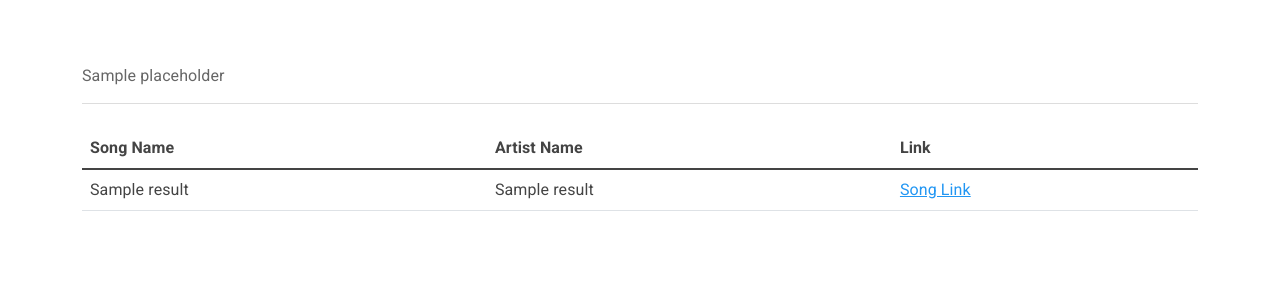
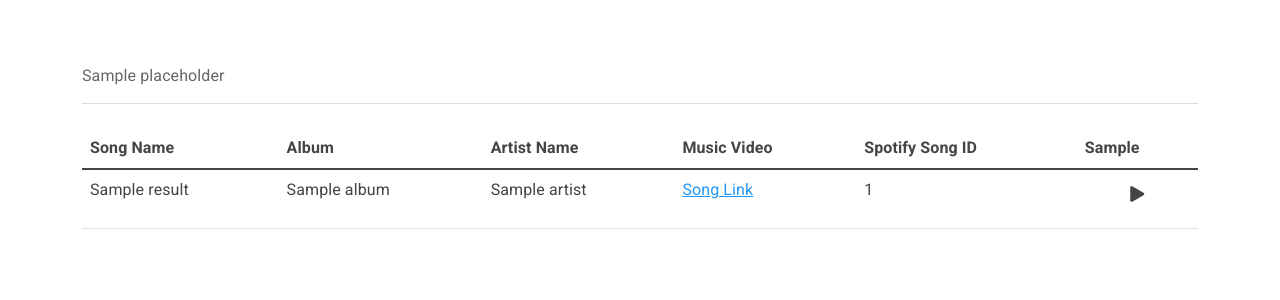
Before and after one commit to it-490-kakashi/Jam-Sesh, a Flask app: template server/templates/search.html in a window 1280 px wide. Shown: the top 300 px of the page. Run offline with Flask 2, Linux system fonts and the light colour scheme; the template is opened without the code that fills it: most values are stand-ins (such as "Sample title", 1, 10 or a date in 2020); some libraries are stand-ins or nearby versions.

Commit message:
changed display of api call results

```diff
--- a/server/templates/search.html
+++ b/server/templates/search.html
@@ -12,22 +12,31 @@
             </div>
         </form>
     {% if results is defined  %}
-        {% set results = results.response.hits %}
         <table class="table">
             <thead>
                 <tr>
                     <th scope="col">Song Name</th>
+                    <th scope="col">Album</th>
                     <th scope="col">Artist Name</th>
-                    <th scope="col">Link</th>
+                    <th scope="col">Music Video</th>
+                    <th scope="col">Spotify Song ID</th>
+                    <th scope="col">Sample</th>
                 </tr>
             </thead>
             <tbody>
                 {% for result in results %}
-                    {% set result = result.result %}
                     <tr>
-                        <td>{{ result.title }}</td>
-                        <td>{{ result.artist_names }}</td>
-                        <td><a href={{ result.url }}>Song Link</a></td>
+                        <td>{{ result.name }}</td>
+                        <td>{{ result.album }}</td>
+                        <td>{{ result.artist }}</td>
+                        <td>{% if result.musicVideo is defined %}
+                            <a href={{ result.musicVideo }}>Song Link</a>
+                            {% else %}
+                            None
+                            {% endif %}
+                        </td>
+                        <td>{{ result.id }}</td>
+                        <td class="text-center"><h3><i class="bi bi-play-fill"></i></h3></td>
                     </tr>
                 {% endfor %}
             </tbody>
```
